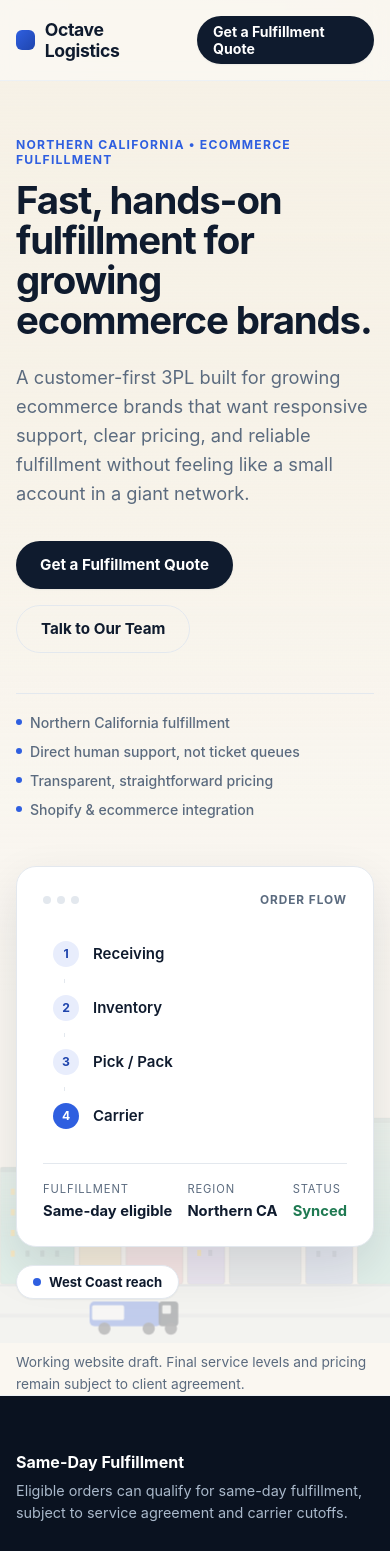
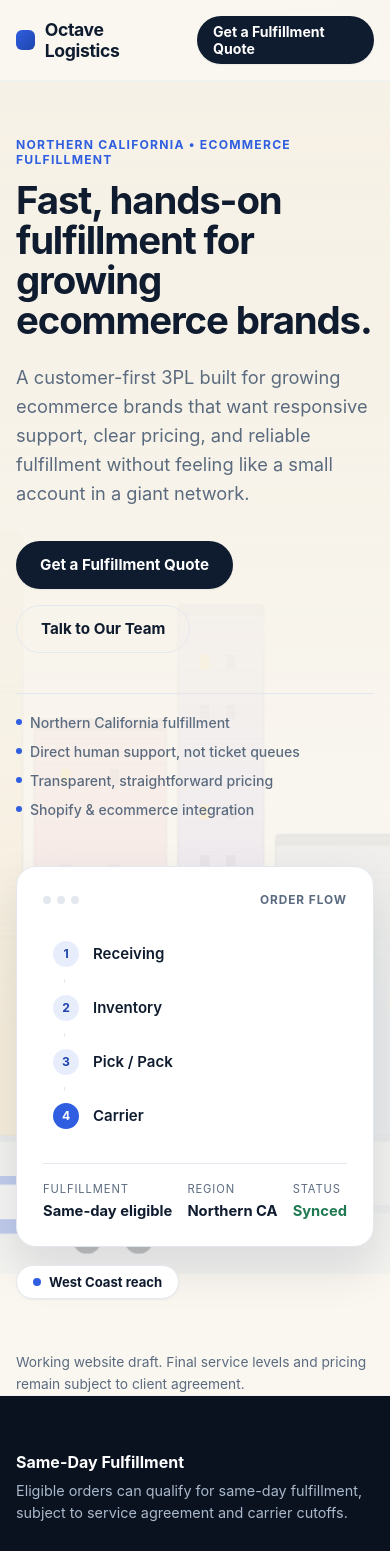
Before and after one commit to asingh468/3PL, a Next.js app: page / in a window 390 px wide. Shown: the top 1551 px of the page. Built offline with nearby package versions, Linux system fonts and the light colour scheme.

Commit message:
Fix clouds/planes not visible: expand cityscape SVG to full hero height

```diff
--- a/app/globals.css
+++ b/app/globals.css
@@ -190,7 +190,7 @@ h3 { margin: 0 0 8px; font-size: 1.08rem; font-weight: 650; }
   bottom: 0;
   left: 0;
   width: 100%;
-  height: 55%;
+  height: 100%;
   opacity: 0.5;
   /* Fade the skyline out toward the top/left so it never sits behind the
      headline or body copy -- keeps text contrast high while still reading
@@ -357,7 +357,7 @@ h3 { margin: 0 0 8px; font-size: 1.08rem; font-weight: 650; }
 @media (max-width: 620px) {
   .cityscapeSvg {
     opacity: 0.3;
-    height: 30%;
+    height: 70%;
     -webkit-mask-image: linear-gradient(180deg, transparent 0%, #000 60%);
     mask-image: linear-gradient(180deg, transparent 0%, #000 60%);
   }
```
